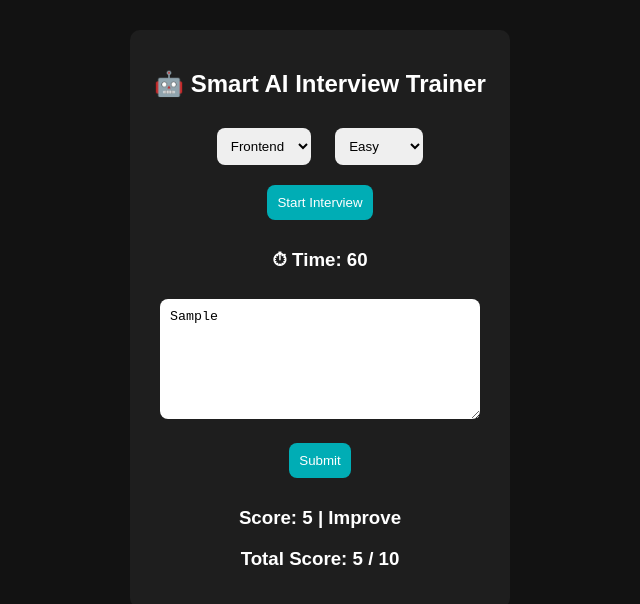
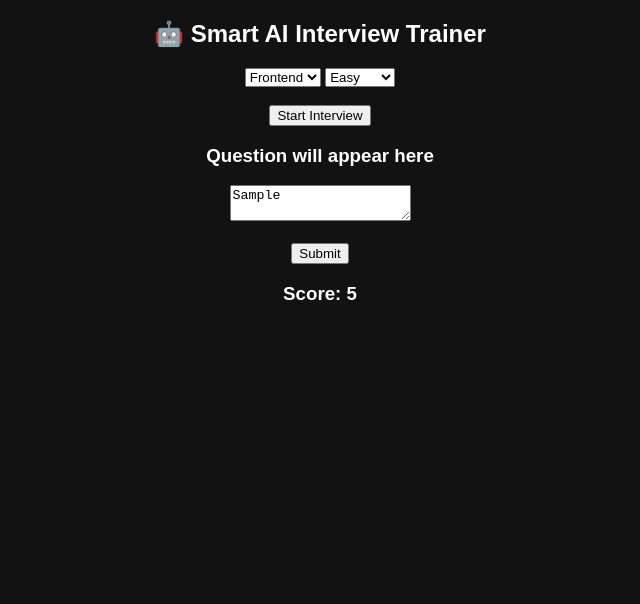
Before and after one commit to 24a31a4385/ai-interview-simulator, a plain HTML site: page index.html in a window 1280 px wide. Both pictures are taken after typing "Sample" into the empty fields and a click on the button "Submit". Shown: the whole page, without its empty margins (320-960 px from the left). Drawn offline with Linux system fonts and the light colour scheme.

Commit message:
Update index.html

```diff
--- a/index.html
+++ b/index.html
@@ -2,49 +2,10 @@
 <html>
 <head>
   <title>Smart AI Interview Trainer</title>
-  <style>
-    body {
-      font-family: Arial;
-      text-align: center;
-      margin-top: 30px;
-      background: #121212;
-      color: white;
-    }
-
-    select, textarea, button {
-      margin: 10px;
-      padding: 10px;
-      border-radius: 8px;
-      border: none;
-    }
-
-    textarea {
-      width: 300px;
-      height: 100px;
-    }
-
-    button {
-      background: #00adb5;
-      color: white;
-      cursor: pointer;
-    }
-
-    button:hover {
-      background: #007b80;
-    }
-
-    .card {
-      background: #1e1e1e;
-      padding: 20px;
-      border-radius: 10px;
-      display: inline-block;
-    }
-  </style>
 </head>
 
-<body>
+<body style="text-align:center; font-family:Arial; background:#121212; color:white;">
 
-<div class="card">
 <h2>🤖 Smart AI Interview Trainer</h2>
 
 <select id="role">
@@ -59,31 +20,22 @@
   <option value="hard">Hard</option>
 </select>
 
-<br>
+<br><br>
 
 <button onclick="startInterview()">Start Interview</button>
 
-<h3 id="timer">⏱ Time: 60</h3>
+<h3 id="question">Question will appear here</h3>
 
-<h3 id="question"></h3>
+<textarea id="answer" placeholder="Type answer"></textarea>
 
-<textarea id="answer" placeholder="Type your answer"></textarea>
+<br><br>
 
-<br>
-
-<button id="submitBtn" onclick="submitAnswer()">Submit</button>
+<button onclick="submitAnswer()">Submit</button>
 
 <h3 id="result"></h3>
-<h3 id="scoreTotal"></h3>
-</div>
 
 <script>
 let currentQuestion = "";
-let timeLeft = 60;
-let timer;
-let totalScore = 0;
-let questionCount = 0;
-let askedQuestions = [];
 
 const questions = {
   frontend: {
@@ -107,65 +59,33 @@ function startInterview() {
   const role = document.getElementById("role").value;
   const level = document.getElementById("difficulty").value;
 
+  console.log(role, level); // debug
+
+  if (!questions[role] || !questions[role][level]) {
+    alert("Question not found!");
+    return;
+  }
+
   const list = questions[role][level];
 
-  // Avoid repeating same question
-  const available = list.filter(q => !askedQuestions.includes(q));
-  currentQuestion = available.length
-    ? available[Math.floor(Math.random() * available.length)]
-    : list[Math.floor(Math.random() * list.length)];
-
-  askedQuestions.push(currentQuestion);
+  const randomIndex = Math.floor(Math.random() * list.length);
+  currentQuestion = list[randomIndex];
 
   document.getElementById("question").innerText = currentQuestion;
-  document.getElementById("result").innerText = "";
-  document.getElementById("answer").value = "";
-
-  document.getElementById("submitBtn").disabled = false;
-
-  startTimer();
-}
-
-function startTimer() {
-  timeLeft = 60;
-  clearInterval(timer);
-
-  timer = setInterval(() => {
-    timeLeft--;
-    document.getElementById("timer").innerText = "⏱ Time: " + timeLeft;
-
-    if (timeLeft <= 0) {
-      clearInterval(timer);
-      document.getElementById("submitBtn").disabled = true;
-      document.getElementById("result").innerText = "⏰ Time's up!";
-    }
-  }, 1000);
 }
 
 function submitAnswer() {
-  const answer = document.getElementById("answer").value.trim();
+  const answer = document.getElementById("answer").value;
 
   if (!answer) {
-    alert("Please enter your answer!");
+    alert("Enter answer first");
     return;
   }
 
-  clearInterval(timer);
-
-  let score = 5;
-  if (answer.length > 80) score = 10;
-  else if (answer.length > 40) score = 8;
-
-  totalScore += score;
-  questionCount++;
+  let score = answer.length > 30 ? 10 : 5;
 
   document.getElementById("result").innerText =
-    "Score: " + score + (score >= 8 ? " | Excellent 🔥" : " | Improve");
-
-  document.getElementById("scoreTotal").innerText =
-    "Total Score: " + totalScore + " / " + (questionCount * 10);
-
-  document.getElementById("submitBtn").disabled = true;
+    "Score: " + score;
 }
 </script>
 
```
